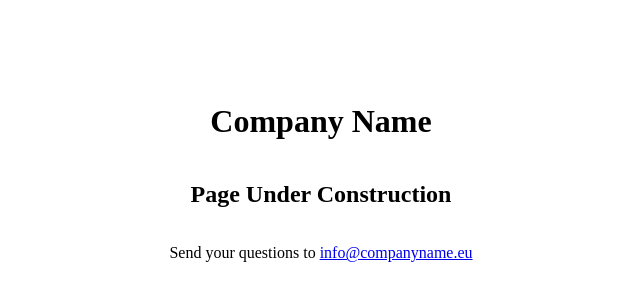
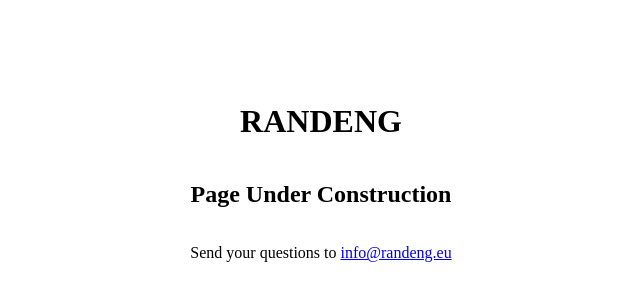
Before and after one commit to SanderRandaru/Randeng, a plain HTML site: page index.html in a window 1280 px wide. Shown: the part 228-528 px from the top of the page, without its empty margins (319-959 px from the left). Drawn offline with Linux system fonts and the light colour scheme.

Commit message:
Update index.html

```diff
--- a/index.html
+++ b/index.html
@@ -1,7 +1,7 @@
 <!DOCTYPE html>
 <html>
 <head>
-  <title>Company Name - Page Under Construction</title>
+  <title>RANDENG</title>
   <style>
     body {
       display: flex;
@@ -14,8 +14,8 @@
   </style>
 </head>
 <body>
-  <h1>Company Name</h1>
+  <h1>RANDENG</h1>
   <h2>Page Under Construction</h2>
-  <p>Send your questions to <a href="mailto:info@companyname.eu">info@companyname.eu</a></p>
+  <p>Send your questions to <a href="mailto:info@companyname.eu">info@randeng.eu</a></p>
 </body>
 </html>
```
